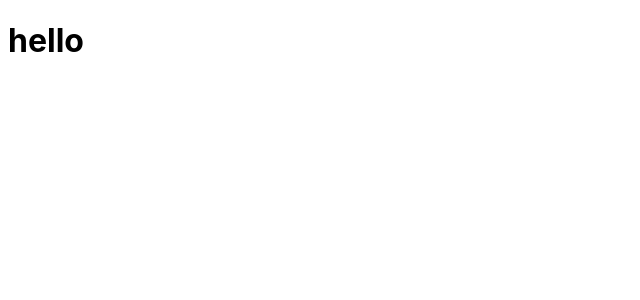
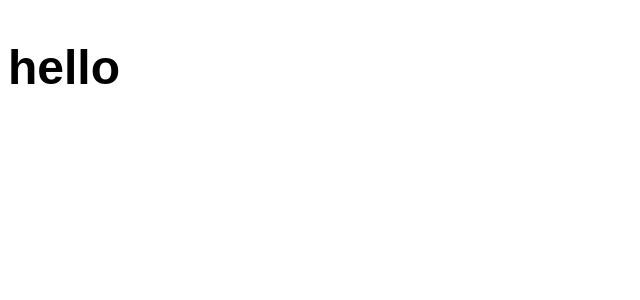
Before and after one commit to biowaffeln/react-pres, a React app: page / in a window 1280 px wide. Shown: the top 300 px of the page, without its empty margins (0-640 px from the left). Built offline with nearby package versions, Linux system fonts and the light colour scheme.

Commit message:
add styled system

```diff
--- /dev/null
+++ b/src/components/base.tsx
@@ -0,0 +1,34 @@
+import React from "react";
+import styled from "styled-components";
+import {
+  space,
+  color,
+  layout,
+  typography,
+  SpaceProps,
+  ColorProps,
+  TypographyProps,
+  LayoutProps,
+  flex,
+  FlexProps
+} from "styled-system";
+
+type BoxProps = React.HTMLProps<HTMLDivElement> &
+  SpaceProps &
+  ColorProps &
+  LayoutProps &
+  TypographyProps & { as?: any };
+export const Box = styled.div<BoxProps>(space, color, layout, typography);
+
+type FlexComponentProps = BoxProps & FlexProps;
+export const Flex = styled(Box)<FlexComponentProps>(flex, {
+  display: "flex"
+});
+
+export const Heading: React.FC<BoxProps> = props => (
+  <Box as="h2" fontSize={6} fontFamily="heading" {...props} />
+);
+
+export const Text: React.FC<BoxProps> = props => (
+  <Box as="p" fontFamily="body" {...props} />
+);
--- /dev/null
+++ b/src/components/theme.ts
@@ -0,0 +1,17 @@
+export const theme = {
+  fonts: {
+    body: "Inter, sans-serif",
+    heading: "Apercu, sans-serif"
+  },
+  fontSizes: [
+    "0.875rem",
+    "1rem",
+    "1.25rem",
+    "1.5rem",
+    "1.875rem",
+    "2.25rem",
+    "3rem",
+    "4rem",
+    "4.5rem"
+  ]
+};
--- a/src/presentation.tsx
+++ b/src/presentation.tsx
@@ -1,16 +1,11 @@
 import React, { useState, useEffect } from "react";
-
-type Props = {
-  theme?: "light" | "dark";
-};
+import { ThemeProvider } from "styled-components";
+import { theme } from "./components/theme";
 
 const incKeys = ["ArrowRight", "l"];
 const decKeys = ["ArrowLeft", "h"];
 
-export const Presentation: React.FC<Props> = ({
-  children,
-  theme = "light"
-}) => {
+export const Presentation: React.FC = ({ children }) => {
   const slides = React.Children.toArray(children);
   const [slideIndex, setSlideIndex] = useState(0);
 
@@ -31,5 +26,5 @@ export const Presentation: React.FC<Props> = ({
     document.addEventListener("keydown", handler);
     return () => document.removeEventListener("keydown", handler);
   });
-  return <div className={`presentation ${theme}`}>{slides[slideIndex]}</div>;
+  return <ThemeProvider theme={theme}>{slides[slideIndex]}</ThemeProvider>;
 };
--- a/src/slides.tsx
+++ b/src/slides.tsx
@@ -1,9 +1,11 @@
 import React from "react";
-import "./styles.css";
 import { Presentation } from "./presentation";
+import { Box, Heading } from "./components/base";
 
 export const Slides = () => (
   <Presentation>
-    <h1>hello</h1>
+    <Box>
+      <Heading>hello</Heading>
+    </Box>
   </Presentation>
 );
--- a/src/styles.css
+++ /dev/null
@@ -1,3 +0,0 @@
-body {
-  font-family: "Inter", system-ui, sans-serif;
-}
```
Also changed, not shown: package.json (+6 -2 lines), 1 other file (tests, documents, lock files or other folders).
